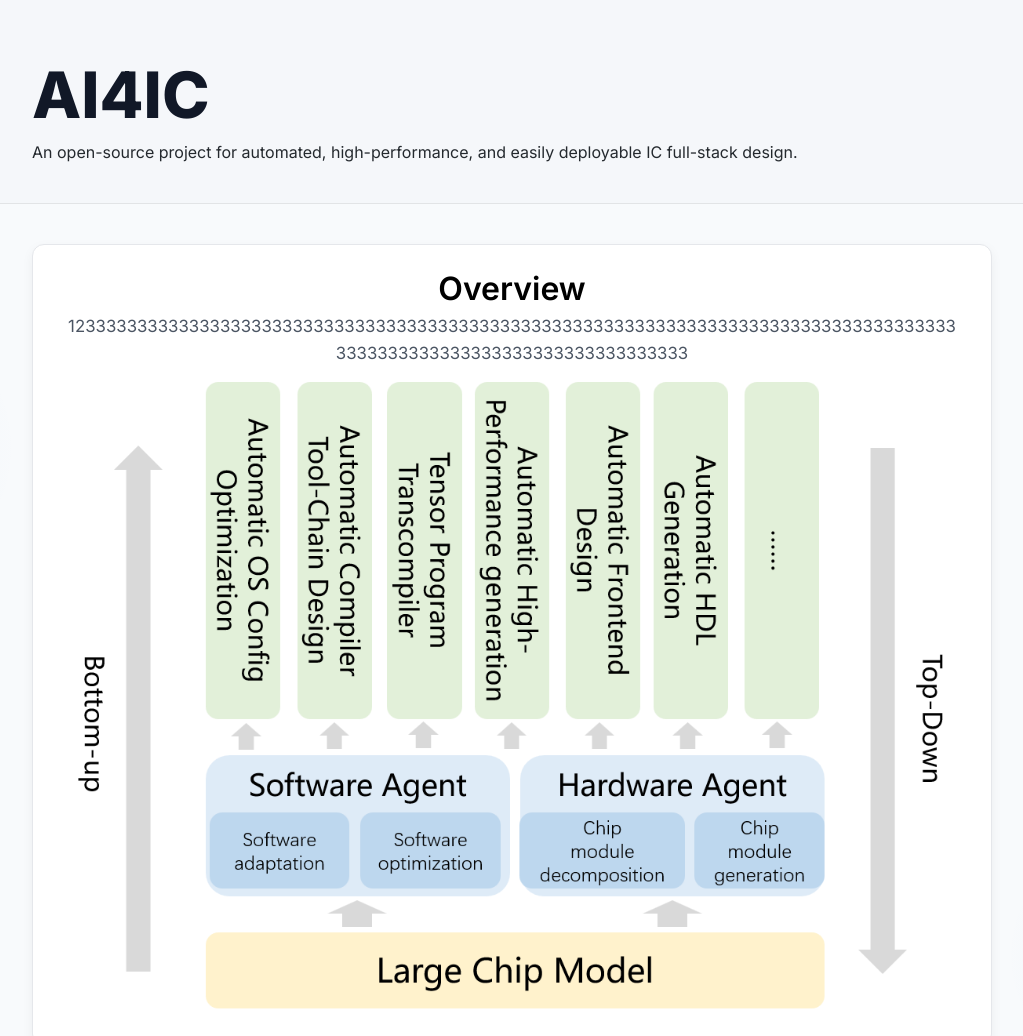
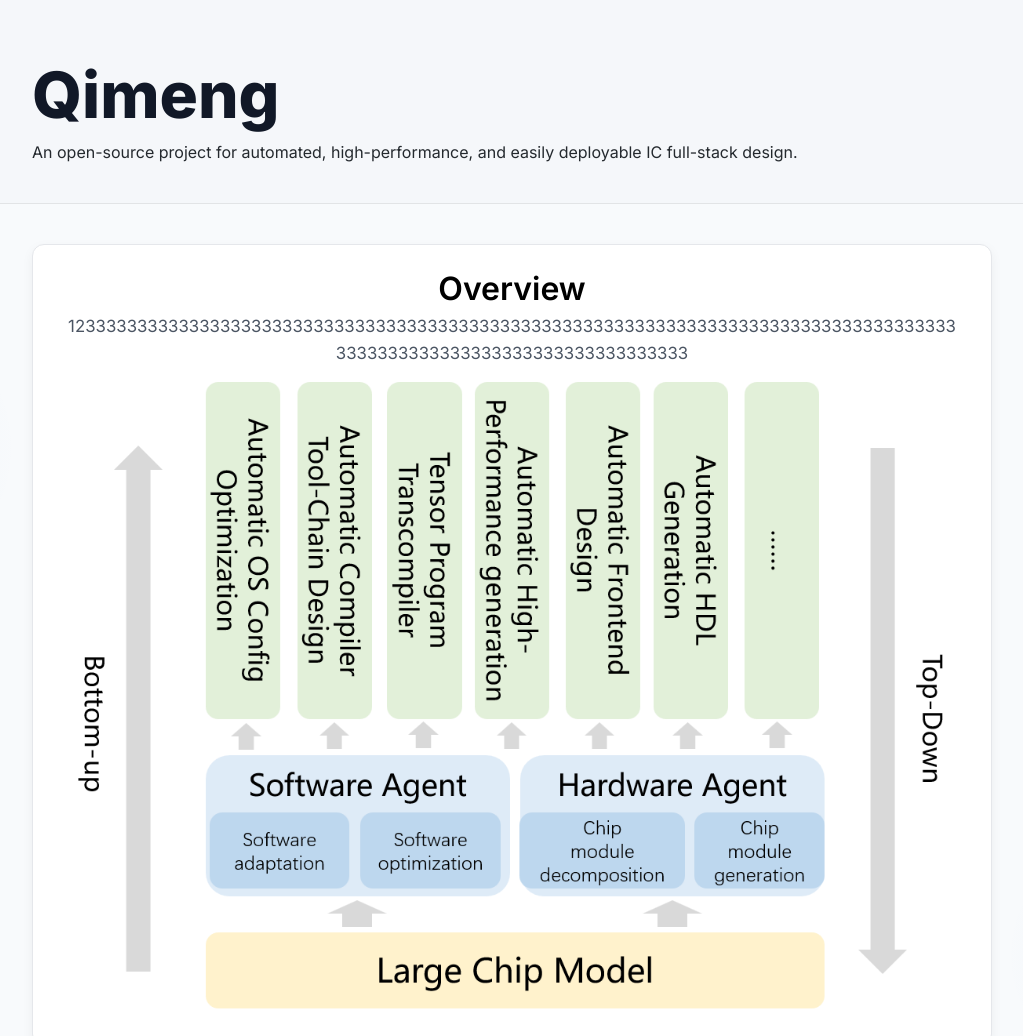
Before and after one commit to Qimeng-ICT/Qimeng-ICT.github.io, a plain HTML site: page index.html in a window 1280 px wide. Shown: the top 1036 px of the page, without its empty margins (128-1151 px from the left). Drawn offline with Linux system fonts and the light colour scheme.

Commit message:
change name to qimeng

```diff
--- a/index.html
+++ b/index.html
@@ -13,7 +13,7 @@
     <header class="header-container">
         <div class="container">
             <div class="header-content">
-                <h1 class="site-title"></i>AI4IC</h1>
+                <h1 class="site-title"></i>Qimeng</h1>
                 An open-source project for automated, high-performance, and easily deployable IC full-stack design.
                 <!-- <p class="tagline">Empowering LLMs for HDL Generation through Multi-Level Summarization</p> -->
 
```
